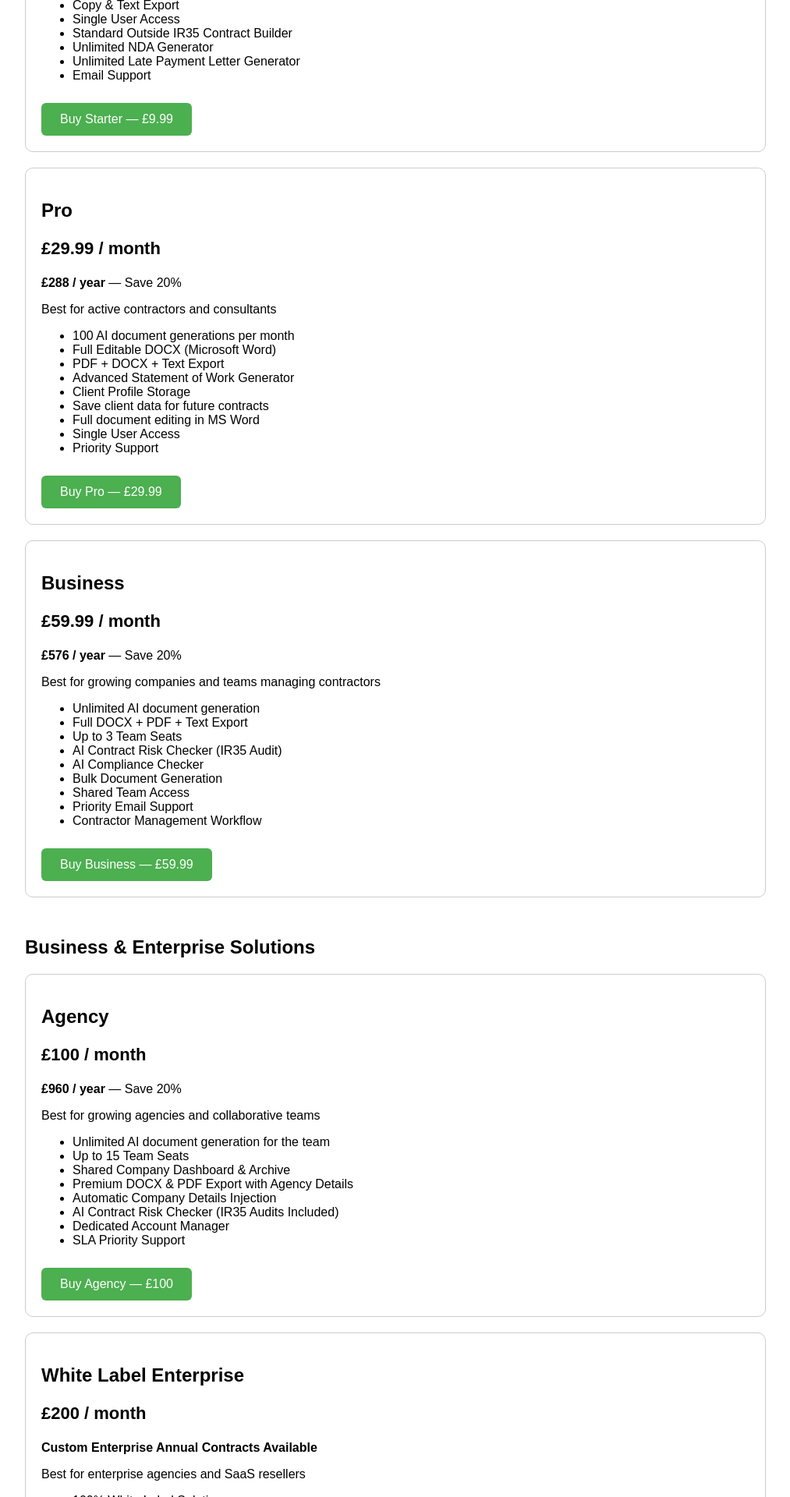
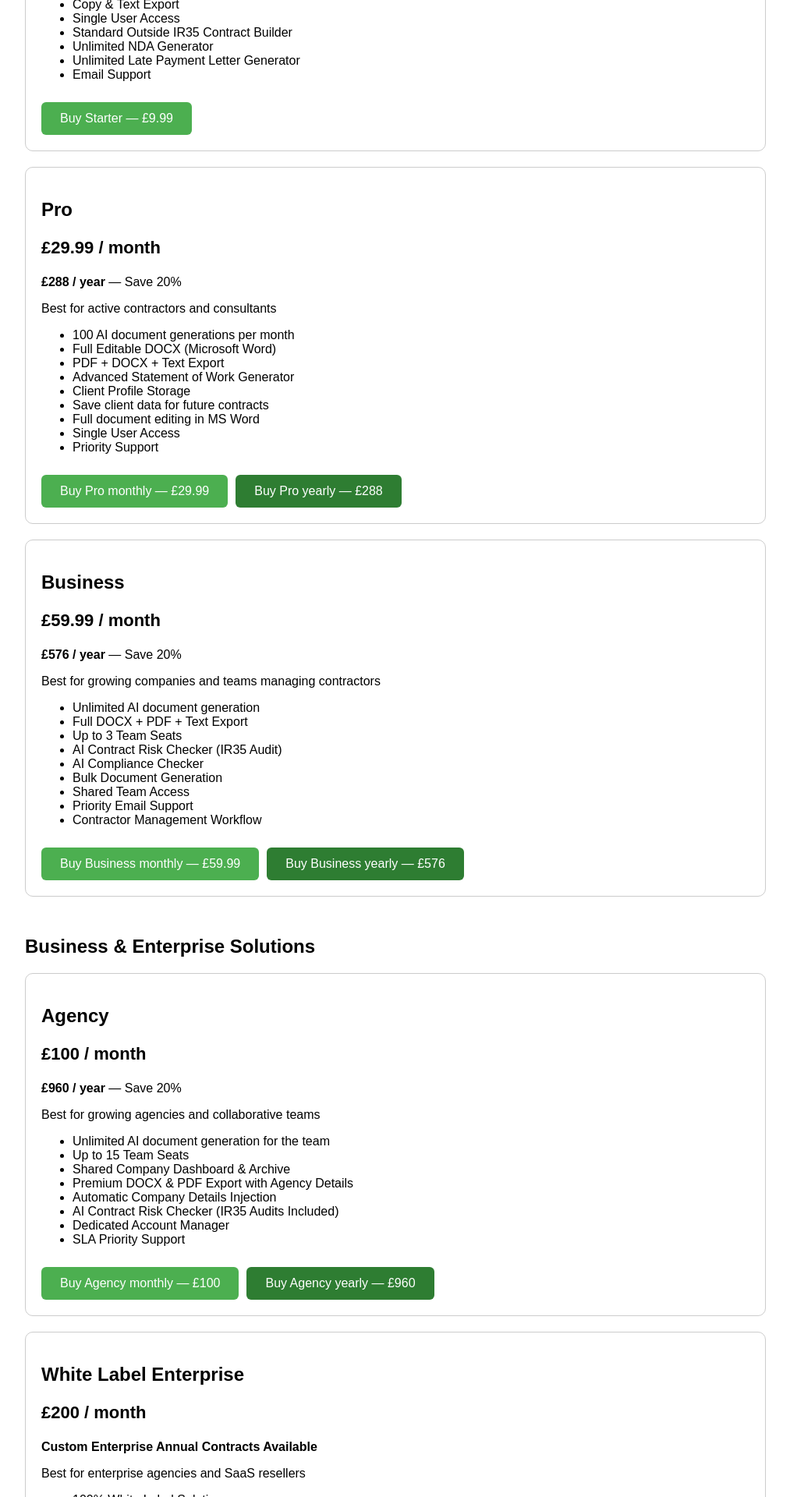
Before and after one commit to docpilot570/docpilot-ai, a Next.js app: page /pricing in a window 1280 px wide. Shown: the part 480-2400 px from the top of the page at 78% size, without its empty margins (133-1146 px from the left). Built offline with nearby package versions, Linux system fonts and the light colour scheme.

Commit message:
Update pricing.js

```diff
--- a/pages/pricing.js
+++ b/pages/pricing.js
@@ -3,7 +3,7 @@ export default function Pricing() {
     border: "1px solid #ccc",
     borderRadius: 10,
     padding: 20,
-    marginTop: 20
+    marginTop: 20,
   };
 
   const buttonStyle = {
@@ -12,9 +12,16 @@ export default function Pricing() {
     fontSize: 16,
     backgroundColor: "#4CAF50",
     color: "white",
-    textDecoration: "none",
+    border: "none",
     borderRadius: 6,
-    marginTop: 10
+    marginTop: 10,
+    marginRight: 10,
+    cursor: "pointer",
+  };
+
+  const secondaryButtonStyle = {
+    ...buttonStyle,
+    backgroundColor: "#2e7d32",
   };
 
   const offerStyle = {
@@ -25,8 +32,18 @@ export default function Pricing() {
     marginTop: 20,
     marginBottom: 10,
     fontWeight: "bold",
-    color: "#2e7d32"
+    color: "#2e7d32",
   };
+
+  function openCheckout(priceId) {
+    if (typeof window === "undefined" || !window.Paddle) {
+      alert("Payment system is loading. Please wait a second and try again.");
+      return;
+    }
+    window.Paddle.Checkout.open({
+      items: [{ priceId, quantity: 1 }],
+    });
+  }
 
   return (
     <div
@@ -34,23 +51,22 @@ export default function Pricing() {
         maxWidth: 950,
         margin: "40px auto",
         fontFamily: "Arial, sans-serif",
-        padding: "0 20px"
+        padding: "0 20px",
       }}
     >
       <h1>Pricing Plans</h1>
 
       <p>
-        Choose the plan that matches your workflow.
-        Built for freelancers, agencies and enterprise teams.
+        Choose the plan that matches your workflow. Built for freelancers,
+        agencies and enterprise teams.
       </p>
 
       <div style={offerStyle}>
-        🚀 Launch Offer: Save 20% with Annual Billing
+        Launch Offer: Save 20% with Annual Billing
       </div>
 
       <h2 style={{ marginTop: 40 }}>Individual Plans</h2>
 
-      {/* STARTER */}
       <div style={cardStyle}>
         <h2>Starter</h2>
         <p style={{ fontSize: 22 }}>
@@ -67,15 +83,17 @@ export default function Pricing() {
           <li>Unlimited Late Payment Letter Generator</li>
           <li>Email Support</li>
         </ul>
-        <a
-          href="https://payhip.com/order?link=DWVGs&pricing_plan=2VGJjRRnGD"
+        <button
+          type="button"
           style={buttonStyle}
+          onClick={() =>
+            openCheckout("pri_01m3wkg689k7e99g5d8da04xze")
+          }
         >
           Buy Starter — £9.99
-        </a>
+        </button>
       </div>
 
-      {/* PRO */}
       <div style={cardStyle}>
         <h2>Pro</h2>
         <p style={{ fontSize: 22 }}>
@@ -96,15 +114,26 @@ export default function Pricing() {
           <li>Single User Access</li>
           <li>Priority Support</li>
         </ul>
-        <a
-          href="https://payhip.com/order?link=DWVGs&pricing_plan=20zAXXvwWr"
+        <button
+          type="button"
           style={buttonStyle}
+          onClick={() =>
+            openCheckout("pri_01m3wkrah33jw9e7qcym017f0p")
+          }
         >
-          Buy Pro — £29.99
-        </a>
+          Buy Pro monthly — £29.99
+        </button>
+        <button
+          type="button"
+          style={secondaryButtonStyle}
+          onClick={() =>
+            openCheckout("pri_01m3wmvrwv3cx7hq1v8wc0109q")
+          }
+        >
+          Buy Pro yearly — £288
+        </button>
       </div>
 
-      {/* BUSINESS */}
       <div style={cardStyle}>
         <h2>Business</h2>
         <p style={{ fontSize: 22 }}>
@@ -125,17 +154,28 @@ export default function Pricing() {
           <li>Priority Email Support</li>
           <li>Contractor Management Workflow</li>
         </ul>
-        <a
-          href="https://payhip.com/order?link=DWVGs&pricing_plan=nLWRaagvGa"
+        <button
+          type="button"
           style={buttonStyle}
+          onClick={() =>
+            openCheckout("pri_01m3wn90z2f0zs463r9g0b3r39")
+          }
         >
-          Buy Business — £59.99
-        </a>
+          Buy Business monthly — £59.99
+        </button>
+        <button
+          type="button"
+          style={secondaryButtonStyle}
+          onClick={() =>
+            openCheckout("pri_01m3wnfv6acnrz992vxmqedrkk")
+          }
+        >
+          Buy Business yearly — £576
+        </button>
       </div>
 
       <h2 style={{ marginTop: 50 }}>Business & Enterprise Solutions</h2>
 
-      {/* AGENCY */}
       <div style={cardStyle}>
         <h2>Agency</h2>
         <p style={{ fontSize: 22 }}>
@@ -155,15 +195,26 @@ export default function Pricing() {
           <li>Dedicated Account Manager</li>
           <li>SLA Priority Support</li>
         </ul>
-        <a
-          href="https://payhip.com/order?link=DWVGs&pricing_plan=PAWg3xR4WK"
+        <button
+          type="button"
           style={buttonStyle}
+          onClick={() =>
+            openCheckout("pri_01m3wnmkypzkms8sj4r1g9etm1")
+          }
         >
-          Buy Agency — £100
-        </a>
+          Buy Agency monthly — £100
+        </button>
+        <button
+          type="button"
+          style={secondaryButtonStyle}
+          onClick={() =>
+            openCheckout("pri_01m3wnrf39jytfyfa8kw5r5eb8")
+          }
+        >
+          Buy Agency yearly — £960
+        </button>
       </div>
 
-      {/* WHITE LABEL */}
       <div style={cardStyle}>
         <h2>White Label Enterprise</h2>
         <p style={{ fontSize: 22 }}>
@@ -184,33 +235,41 @@ export default function Pricing() {
           <li>Resell the Platform Under Your Own Brand</li>
           <li>Dedicated Enterprise Support</li>
         </ul>
-        <a
-          href="/contact"
-          style={buttonStyle}
-        >
+        <a href="/contact" style={{ ...buttonStyle, textDecoration: "none" }}>
           Contact Sales
         </a>
       </div>
 
       <p style={{ marginTop: 40 }}>
-        Need a custom enterprise solution? <a href="/contact">Contact us directly</a>.
+        Need a custom enterprise solution?{" "}
+        <a href="/contact">Contact us directly</a>.
       </p>
 
-      <div
-        style={{
-          marginTop: 30,
-          textAlign: "center",
-          fontSize: "15px"
-        }}
-      >
-        <a href="/" style={{ marginRight: 15 }}>Home</a>
-        <a href="/demo" style={{ marginRight: 15 }}>Demo</a>
-        <a href="/pricing" style={{ marginRight: 15 }}>Pricing</a>
-        <a href="/dashboard" style={{ marginRight: 15, fontWeight: "bold", color: "#4CAF50" }}>
+      <div style={{ marginTop: 30, textAlign: "center", fontSize: "15px" }}>
+        <a href="/" style={{ marginRight: 15 }}>
+          Home
+        </a>
+        <a href="/demo" style={{ marginRight: 15 }}>
+          Demo
+        </a>
+        <a href="/pricing" style={{ marginRight: 15 }}>
+          Pricing
+        </a>
+        <a
+          href="/dashboard"
+          style={{ marginRight: 15, fontWeight: "bold", color: "#4CAF50" }}
+        >
           Dashboard
         </a>
-        <a href="/terms" style={{ marginRight: 15 }}>Terms</a>
-        <a href="/privacy" style={{ marginRight: 15 }}>Privacy</a>
+        <a href="/terms" style={{ marginRight: 15 }}>
+          Terms
+        </a>
+        <a href="/privacy" style={{ marginRight: 15 }}>
+          Privacy
+        </a>
+        <a href="/refund" style={{ marginRight: 15 }}>
+          Refund
+        </a>
         <a href="/contact">Contact</a>
       </div>
     </div>
```
